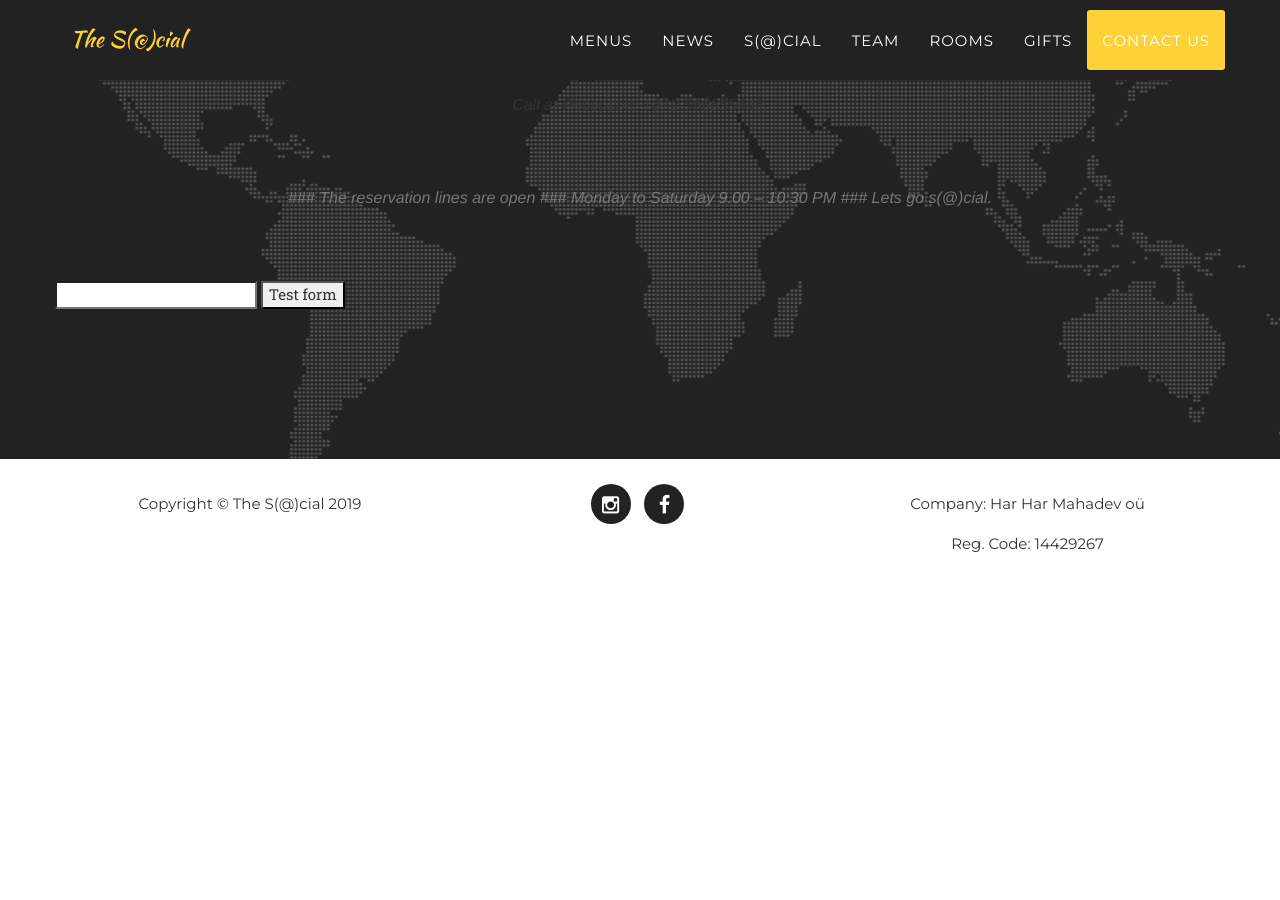
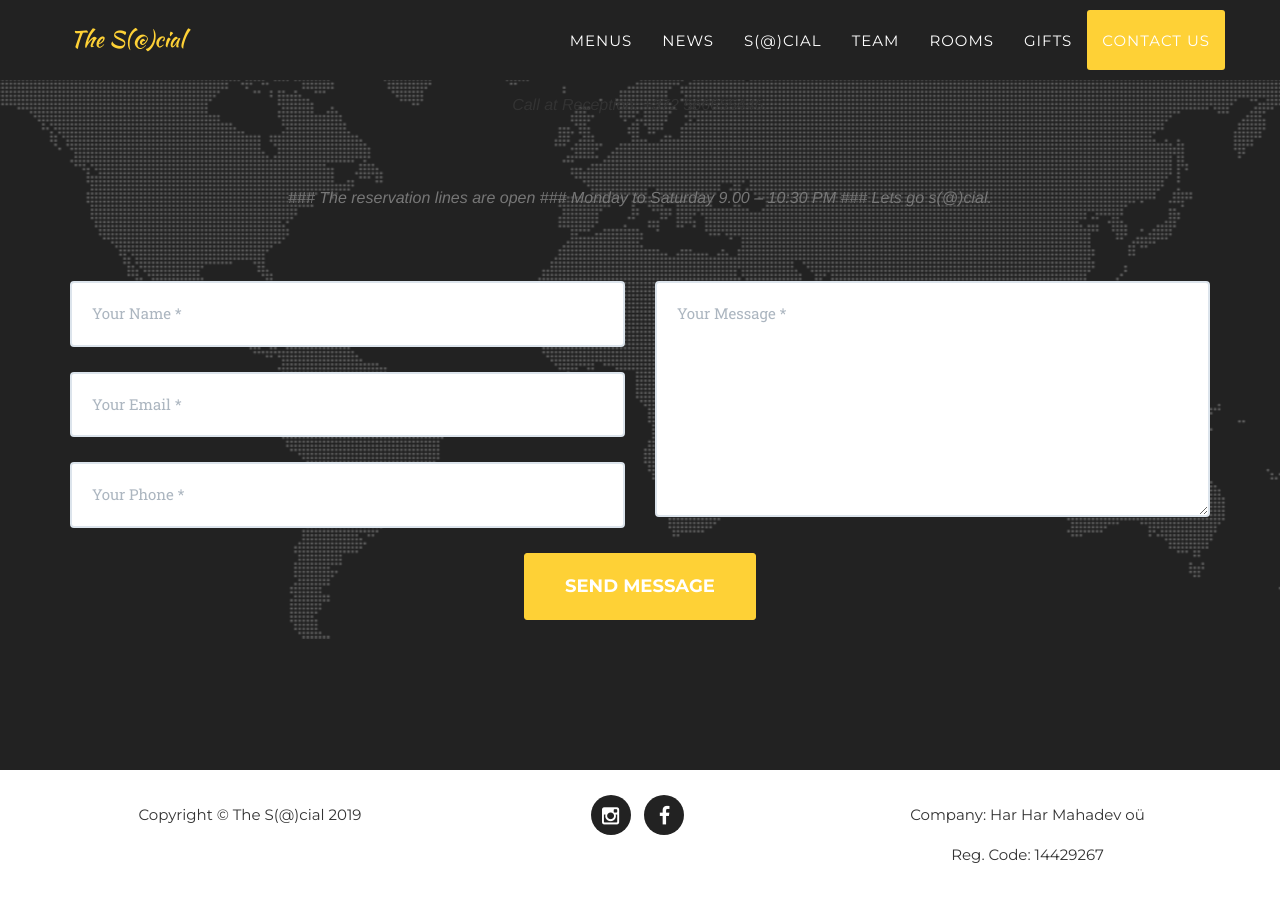
Before and after one commit to devmahadev/social, a Jekyll site: the page built from index.html, in a window 1280 px wide and 900 px high, scrolled down 6254 px. Built offline with Jekyll 4.4.1, drawn with Linux system fonts in a browser that asks for light colours; some web fonts are replaced; before the commit the page ends 6843 px from its top, so only the background shows below that.

Commit message:
Update contact.html

```diff
--- a/_includes/contact.html
+++ b/_includes/contact.html
@@ -12,23 +12,10 @@
                 </div>
             </div>
             <div class="row">
-
-			<form action="https://getsimpleform.com/messages?form_api_token=7aad21e76554ffed10ebba9b06ec1f1f" method="post">
-
-				<!-- the redirect_to is optional, the form will redirect to the referrer on submission -->
-				<input type='hidden' name='redirect_to' value='<the complete return url e.g. http://fooey.com/thank-you.html>' />
-
-				<!-- all your input fields here.... -->
-				<input type='text' name='test' />
-
-				<input type='submit' value='Test form' />
-			</form>
-
-			<!--
                 <div class="col-lg-12">
-                     <form action="https://getsimpleform.com/messages?form_api_token=7aad21e76554ffed10ebba9b06ec1f1f" method="post" name="sentMessage" id="contactForm" validate>
-  <input type='hidden' name='redirect_to' value='http://www.seb.ee'/>
-  <input type='hidden' name='_folder' value='quotes' />
+                     <form action="https://getsimpleform.com/messages?form_api_token=09dc8c3520017f564a316915d354b600" method="post" name="sentMessage" id="contactForm" validate>
+ <!-- <input type='hidden' name='redirect_to' value='http://www.seb.ee'/>
+  <input type='hidden' name='_folder' value='quotes' />					  -->
                         <div class="row">
                             <div class="col-md-6">
                                 <div class="control-group form-group">
@@ -58,8 +45,7 @@
                         </div>
                     </form>
                 </div>
-            </div> -->
-
+            </div>
 
         </div>
     </section>
```
